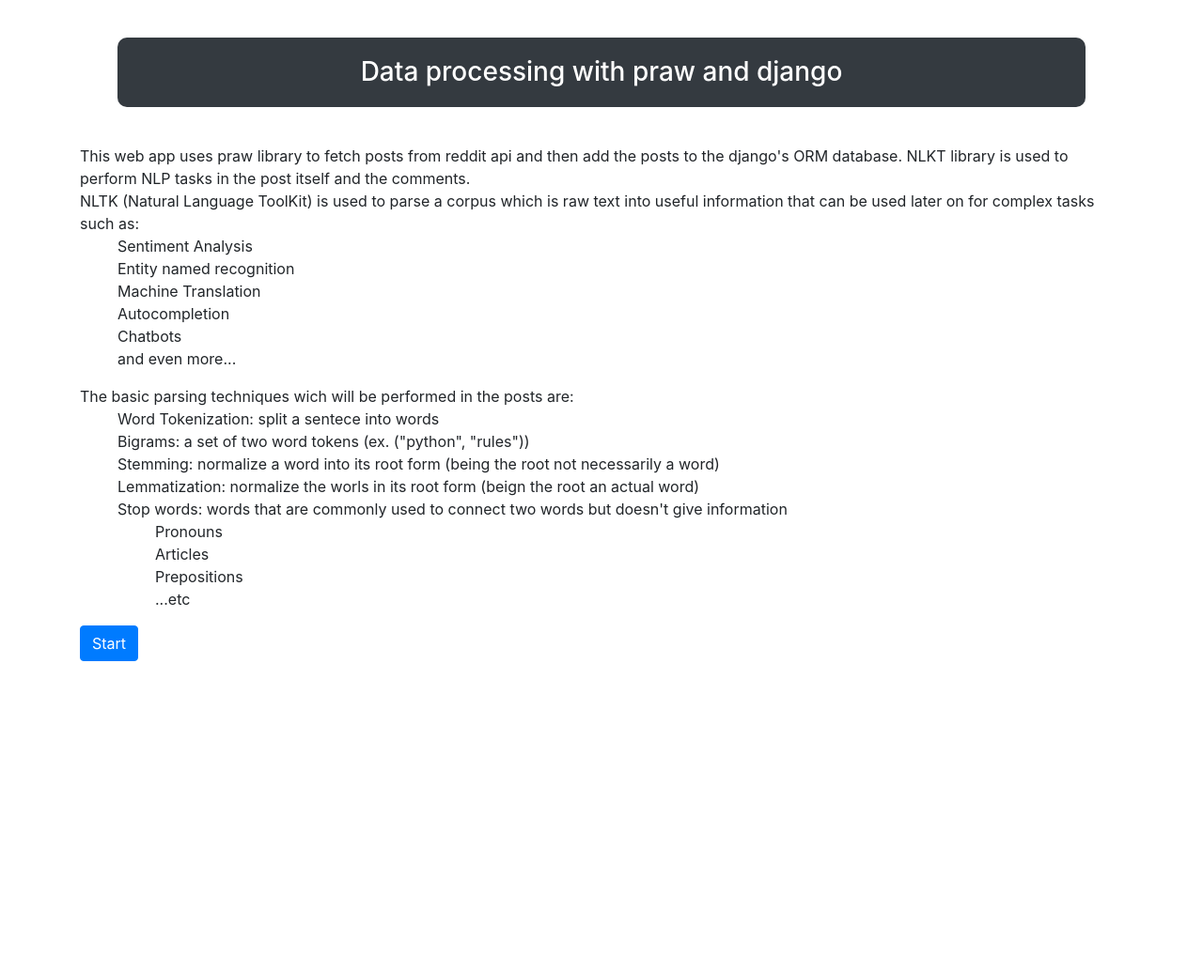
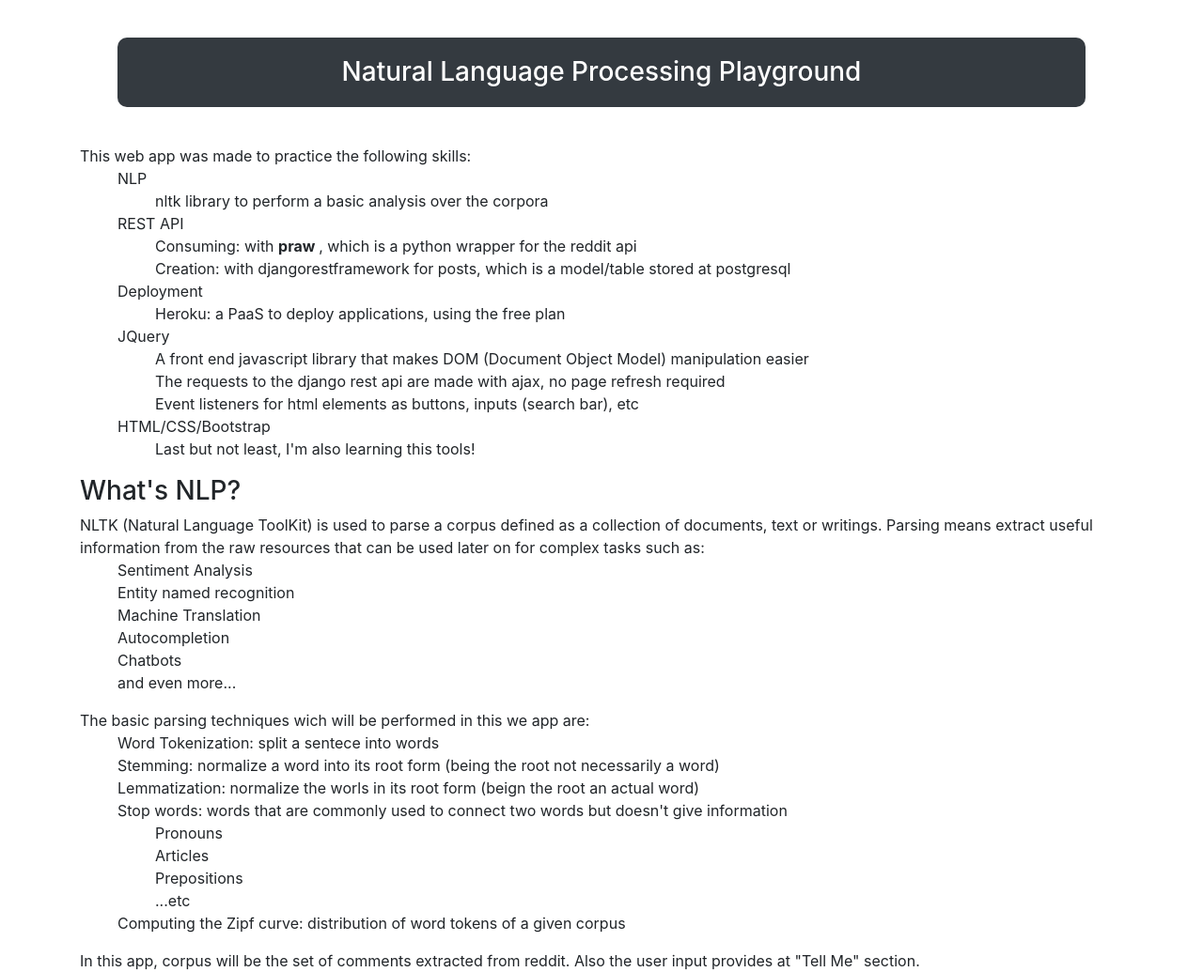
Before and after one commit to daniel-sjkdm/djangonltk, a Django app: page / in a window 1280 px wide. Shown: the part 56-1091 px from the top of the page at 94% size. Before the commit the page ends 760 px from the top, so only its background shows below. Run offline with Django 3.2, Linux system fonts and the light colour scheme; parts of the project's set-up code (start-up, migrations or seed data) failed here and were passed over; some libraries are stand-ins or nearby versions.

Commit message:
Description updates

```diff
--- a/templates/index.html
+++ b/templates/index.html
@@ -13,15 +13,43 @@
 
 {% block body %}
     <div class="container">
-        <h3 class="title"> Data processing with praw and django </h3>
+        <h3 class="title"> Natural Language Processing Playground </h3>
         <section>
-            This web app uses praw library to fetch posts from reddit api and then add the posts
-            to the django's ORM database. NLKT library is used to perform NLP tasks in the post itself
-            and the comments.
+
+            This web app was made to practice the following skills:
+
+            <ul>
+                <li> NLP </li>
+                <ul>
+                    <li> nltk library to perform a basic analysis over the corpora </li>
+                </ul>
+                <li> REST API <li>
+                <ul>
+                    <li> Consuming: with <strong> praw </strong>, which is a python wrapper for the reddit api </li>
+                    <li> Creation: with djangorestframework for posts, which is a model/table stored at postgresql </li>
+                </ul>
+                <li> Deployment </li>
+                <ul>
+                    <li> Heroku: a PaaS to deploy applications, using the free plan </li>
+                </ul>
+                <li> JQuery </li>
+                <ul>
+                    <li> A front end javascript library that makes DOM (Document Object Model) manipulation easier </li>
+                    <li> The requests to the django rest api are made with ajax, no page refresh required</li>
+                    <li> Event listeners for html elements as buttons, inputs (search bar), etc </li>
+                </ul>
+                <li> HTML/CSS/Bootstrap </li>
+                <ul>
+                    <li> Last but not least, I'm also learning this tools! </li>
+                </ul>
+            </ul>
+
         </section>
+
         <section>
-            NLTK (Natural Language ToolKit) is used to parse a corpus which is raw text into
-            useful information that can be used later on for complex tasks such as:
+            <h3> What's NLP? </h3>
+            NLTK (Natural Language ToolKit) is used to parse a corpus defined as a collection of documents, text or writings. Parsing
+            means extract useful information from the raw resources that can be used later on for complex tasks such as:
             <ul>
                 <li> Sentiment Analysis </li>
                 <li> Entity named recognition </li>
@@ -30,10 +58,9 @@
                 <li> Chatbots </li>
                 <li> and even more... </li>
             </ul>
-            The basic parsing techniques wich will be performed in the posts are:
+            The basic parsing techniques wich will be performed in this we app are:
             <ul>
                 <li> Word Tokenization: split a sentece into words </li>
-                <li> Bigrams: a set of two word tokens (ex. ("python", "rules")) </li>
                 <li> Stemming: normalize a word into its root form (being the root not necessarily a word) </li>
                 <li> Lemmatization: normalize the worls in its root form (beign the root an actual word)  </li>
                 <li> Stop words: words that are commonly used to connect two words but doesn't give information </li>
@@ -43,14 +70,13 @@
                     <li> Prepositions </li>
                     <li> ...etc </li>
                 </ul>
+                <li> Computing the Zipf curve: distribution of word tokens of a given corpus </li>
             </ul>
+
+            In this app, corpus will be the set of comments extracted from reddit. Also the user input provides
+            at "Tell Me" section.
+
         </section>
-        <button class="btn btn-primary">
-            Start
-        </button>
+
     </div>
 {% endblock %}
-
-
-{% block scripts %}
-{% endblock %}
```
